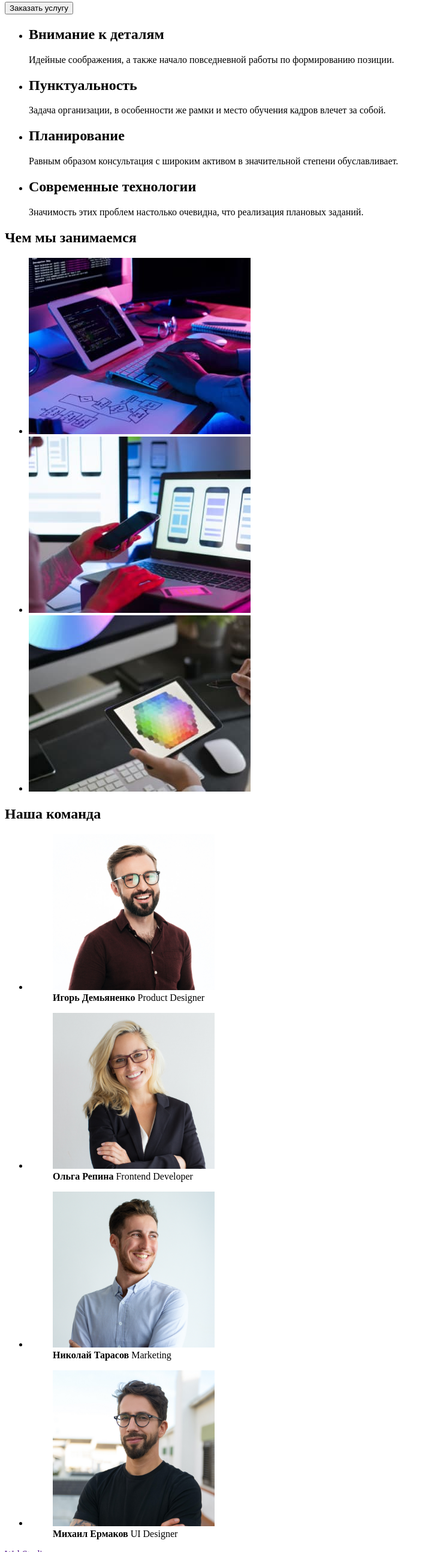
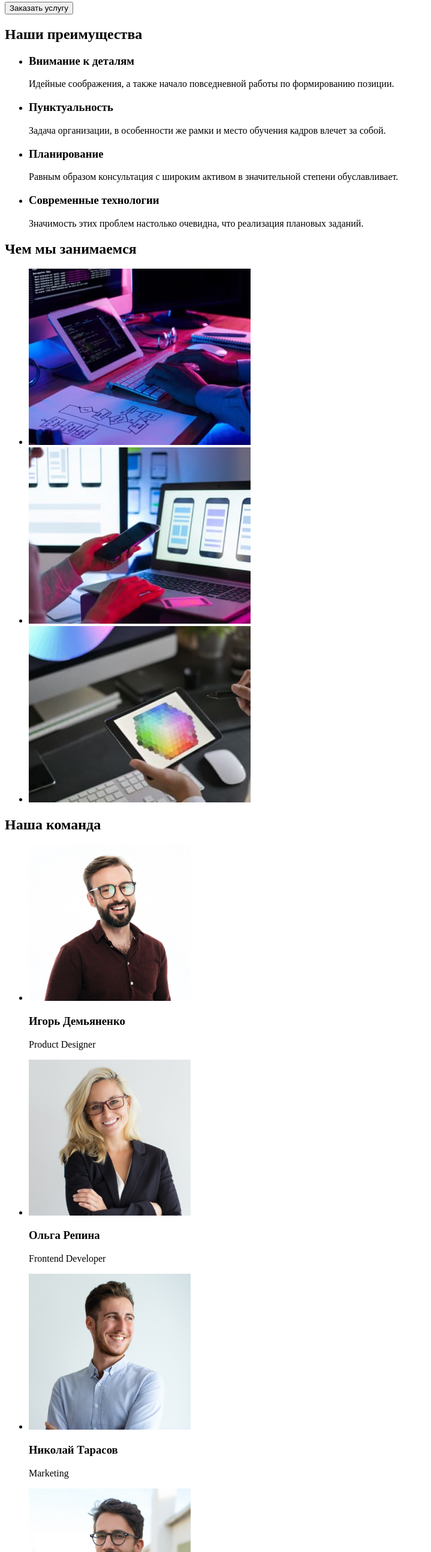
Before and after one commit to IIIMaroIII/goit-markup-hw-01, a plain HTML site: page index.html in a window 1280 px wide. Shown: the part 212-2800 px from the top of the page at 60% size, without its empty margins (0-719 px from the left). Drawn offline with Linux system fonts and the light colour scheme.

Commit message:
Корректировка семантики
Исправлены заголовки h2>h3
Убран тэг <figure> & <figcaption>
Корректирован <address>

```diff
--- a/index.html
+++ b/index.html
@@ -45,21 +45,22 @@
 
         <!-- Наши преимущества -->
         <section>
+            <h2>Наши преимущества</h2>
             <ul>
                 <li>
-                    <h2>Внимание к деталям</h2>
+                    <h3>Внимание к деталям</h3>
                     <p>Идейные соображения, а также начало повседневной работы по формированию позиции.</p>
                 </li>
                 <li>
-                    <h2>Пунктуальность</h2>
+                    <h3>Пунктуальность</h3>
                     <p>Задача организации, в особенности же рамки и место обучения кадров влечет за собой.</p>
                 </li>
                 <li>
-                    <h2>Планирование</h2>
+                    <h3>Планирование</h3>
                     <p>Равным образом консультация с широким активом в значительной степени обуславливает.</p>
                 </li>
                 <li>
-                    <h2>Современные технологии</h2>
+                    <h3>Современные технологии</h3>
                     <p>Значимость этих проблем настолько очевидна, что реализация плановых заданий.</p>
                 </li>
             </ul>
@@ -70,19 +71,13 @@
             <h2>Чем мы занимаемся</h2>
             <ul>
                 <li>
-                    <a href="">
                     <img src="./images/image-1.jpg" alt="Верстка сайта" width="370">
-                    </a>
                 </li>
                 <li>
-                    <a href="">
                     <img src="./images/image-2.jpg" alt="Взаимодействие телефона и компьютера" width="370">
-                    </a>
                 </li>
                 <li>
-                    <a href="">
                     <img src="./images/image-3.jpg" alt="Выбор палитры цвета на планшете" width="370">
-                    </a>
                 </li>
             </ul>
         </section>
@@ -92,28 +87,24 @@
             <h2>Наша команда</h2>
             <ul>
                 <li>
-                    <figure>
                     <img src="./images/igor.jpg" alt="Мужчина в коричневой рубашке" width="270">
-                        <figcaption><b>Игорь Демьяненко</b> Product Designer</figcaption>
-                    </figure>
+                    <h3>Игорь Демьяненко</h3>
+                    <p lang="en">Product Designer</p>
                 </li>
                 <li>
-                    <figure>
                     <img src="./images/olga.jpg" alt="Женщина в темном пиджаке" width="270">
-                        <figcaption><b>Ольга Репина</b> Frontend Developer</figcaption>
-                    </figure>
+                    <h3>Ольга Репина</h3>
+                    <p lang="en">Frontend Developer</p>
                 </li>
                 <li>
-                    <figure>
                     <img src="./images/nikolay.jpg" alt="Мужчина в светлой рубашке" width="270">
-                        <figcaption><b>Николай Тарасов</b> Marketing</figcaption>
-                    </figure>
+                    <h3>Николай Тарасов</h3>
+                    <p lang="en">Marketing</p>
                 </li>
                 <li>
-                    <figure>
                     <img src="./images/mihail.jpg" alt="Мужчина в черной футболке" width="270">
-                        <figcaption><b>Михаил Ермаков</b> UI Designer</figcaption>
-                    </figure>
+                    <h3>Михаил Ермаков</h3>
+                    <p lang="en">UI Designer</p>
                 </li>
             </ul>
         </section>
@@ -123,9 +114,15 @@
             <span>Web</span>Studio
         </a>
         <address>
-            г. Киев, пр-т Леси Украинки, 26 <br />
+            <p>г. Киев, пр-т Леси Украинки, 26 <br /></p>
+            <ul>
+                <li>
                     <a href="mailto:info@example.com">info@example.com</a>
+                </li>
+                <li>
                     <a href="tel:+380991111111">+38 099 111 11 11</a>
+                </li>
+            </ul>
         </address>
     </footer>
 </body>
```
Lines whose indentation alone changed are shown as unchanged.
